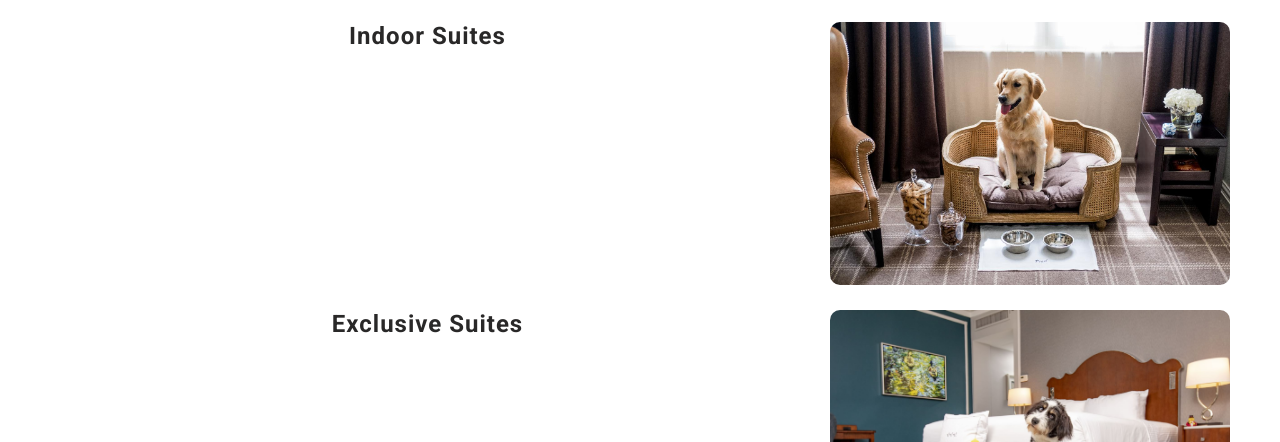
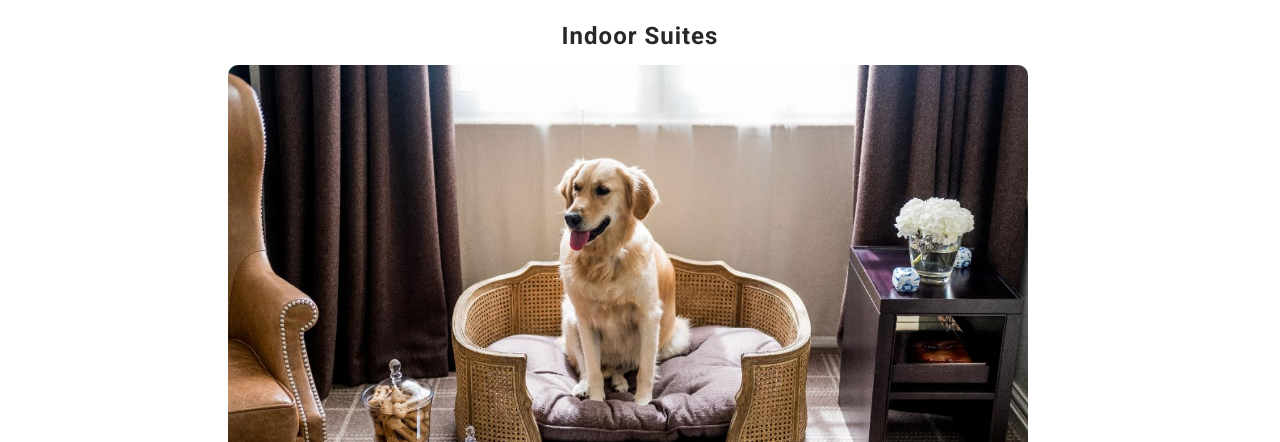
Before and after one commit to RobertDivkovic/canine-comforts-hotel, a plain HTML site: page accommodation.html in a window 1280 px wide. Shown: the part 358-800 px from the top of the page. Drawn offline with Linux system fonts and the light colour scheme.

Commit message:
Make accomodation page fully responsive

```diff
--- a/accommodation.html
+++ b/accommodation.html
@@ -50,28 +50,24 @@
                     <h3>Indoor Suites</h3>
                 </div>
                 <img src="assets/images/indoor-suite.jpg" alt="Indoor suite">
-                <div class="indoor-suite"></div>
             </div>
             <div class="accommodation">
                 <div class="accommodation-info">
                     <h3>Exclusive Suites</h3>
                 </div>
                 <img src="assets/images/exclusive-suite.jpg" alt="Exclusive suite">
-                <div class="exclusive-suite"></div>
             </div>
             <div class="accommodation">
                 <div class="accommodation-info">
                     <h3>Anti Stress Suites</h3>
                 </div>
                 <img src="assets/images/anti-stress-suite.webp" alt="Anti stress suite">
-                <div class="anti-stress-suite"></div>
             </div>
             <div class="accommodation">
                 <div class="accommodation-info">
                     <h3>Royal Suites</h3>
                 </div>
                 <img src="assets/images/royal-suite.jpg" alt="Royal suite">
-                <div class="royal-suite"></div>
             </div>
         </section>
     </main>
--- a/assets/css/style.css
+++ b/assets/css/style.css
@@ -331,26 +331,21 @@ main {
 }
 
 .accommodation {
-    display: flex;
-    flex-wrap: wrap;
-    margin-bottom: 25px;
+   margin-bottom: 40px;
+   text-align: center;
 }
 
 .accommodation img {
     width: 100%;
-    max-width: 400px;
     height: auto;
     border-radius: 10px;
     margin-right: 25px;
 }
 
-.accommodation-info {
-    flex: 1;
-}
-
 .accommodation-info h3 {
     font-size: 1.5em;
     margin-bottom: 15px;
+    text-align: center;
 }
 
 .accommodation-info p {
@@ -425,6 +420,17 @@ main {
         max-width: 250px;
         max-height: 250px;
     }
+
+    /* Accommodation */
+    .accommodation {
+        display: flex;
+        flex-direction: column;
+        align-items: center;
+    }
+
+    .accommodation img {
+        max-width: 400px;
+    }
 }
 
 /* Media query: laptops and larger (992px and larger) */
@@ -450,6 +456,11 @@ main {
         max-width: 350px;
         max-height: 350px;
     }
+
+    /* Accommodation */
+    .accommodation img {
+        max-width: 600px;
+    }
 }
 
 /* Media query: desktops and larger (1200px and larger) */
@@ -474,4 +485,10 @@ main {
         max-width: 450px;
         max-height: 450px;
     }
+
+    /* Accommodation */
+    .accommodation img {
+        max-width: 800px;
+    }
+
 }
```
